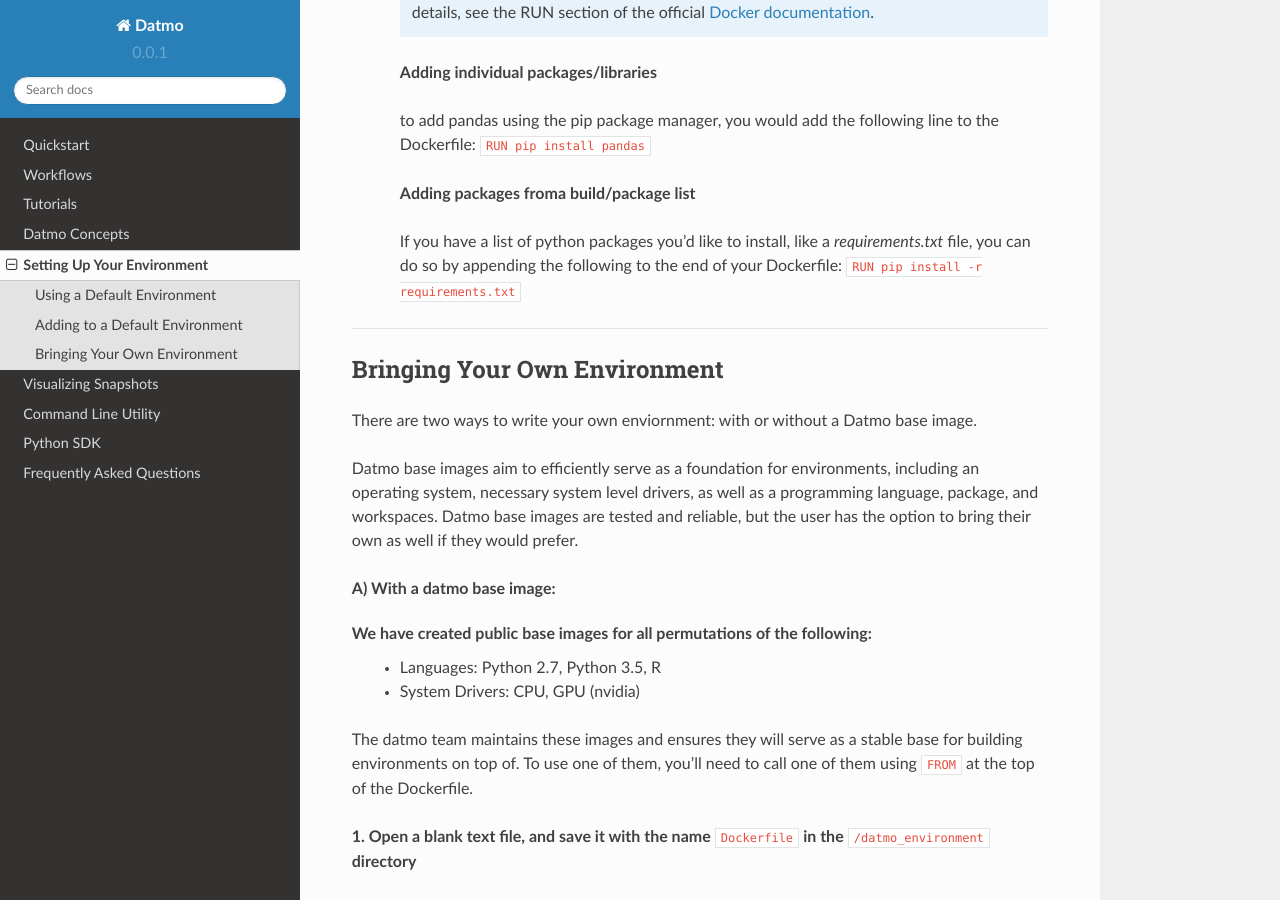
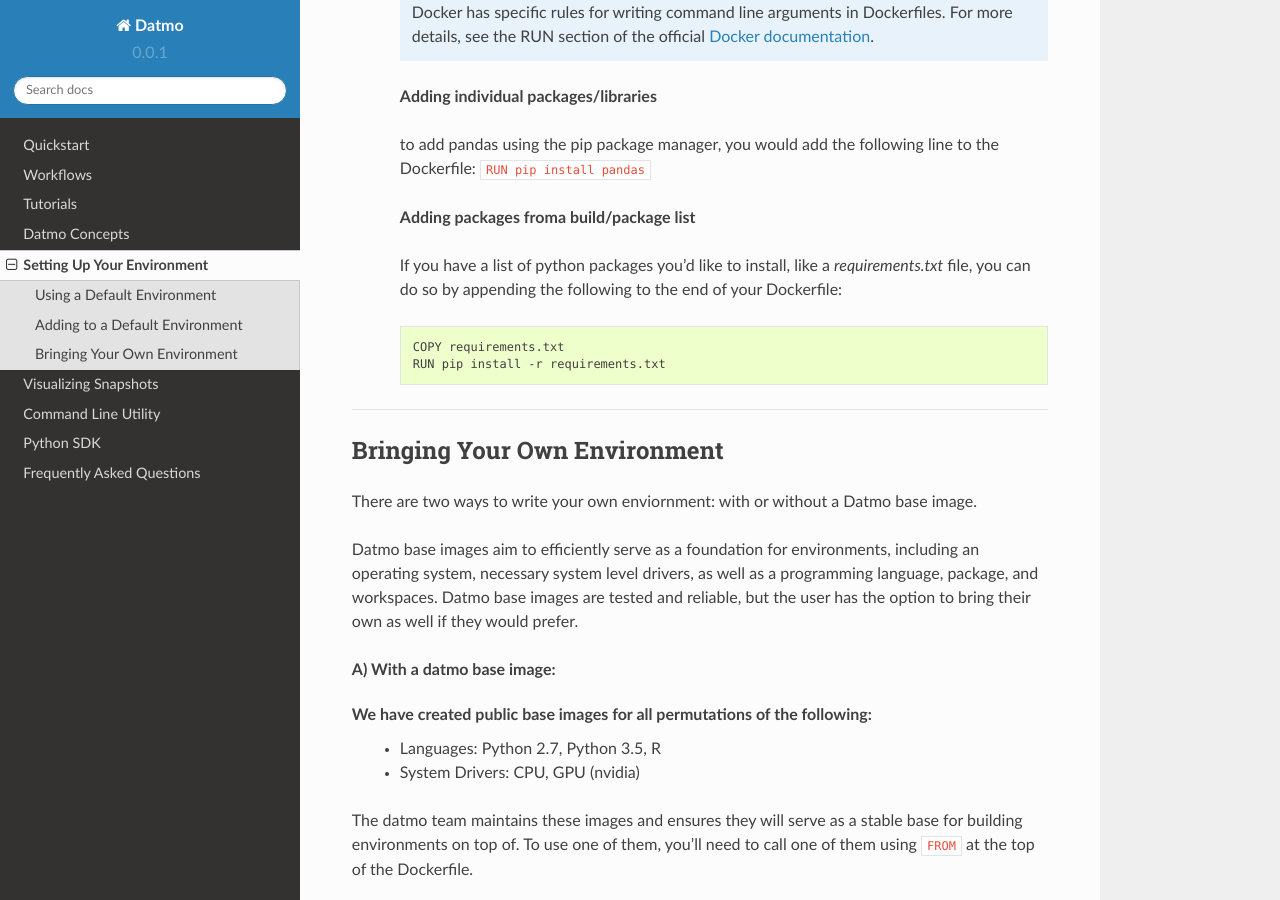
Before and after one commit to datmo/datmo, a Sphinx documentation site: the page built from docs/env-setup.rst, in a window 1280 px wide and 900 px high, scrolled down 1219 px. Built offline with Sphinx 7.4.7 and the Read the Docs theme 2.0.0, drawn with Linux system fonts in a browser that asks for light colours; pages that are not in the unit, such as notebooks, are missing from menus; some of the changed text lies outside the part shown.

Commit message:
Add data-analytics image to list + amend requirements.txt section on env setup

```diff
--- a/docs/env-setup.rst
+++ b/docs/env-setup.rst
@@ -59,7 +60,11 @@
      **Adding packages froma build/package list**
 
      If you have a list of python packages you'd like to install, like a `requirements.txt` file, you can do so by appending the following to the end of your Dockerfile:
-     ``RUN pip install -r requirements.txt``
+
+     .. code-block:: none
+
+         COPY requirements.txt
+         RUN pip install -r requirements.txt
 
 -----
 
```
Also changed, not shown: other parts of docs/env-setup.rst (+1 -0 lines).
